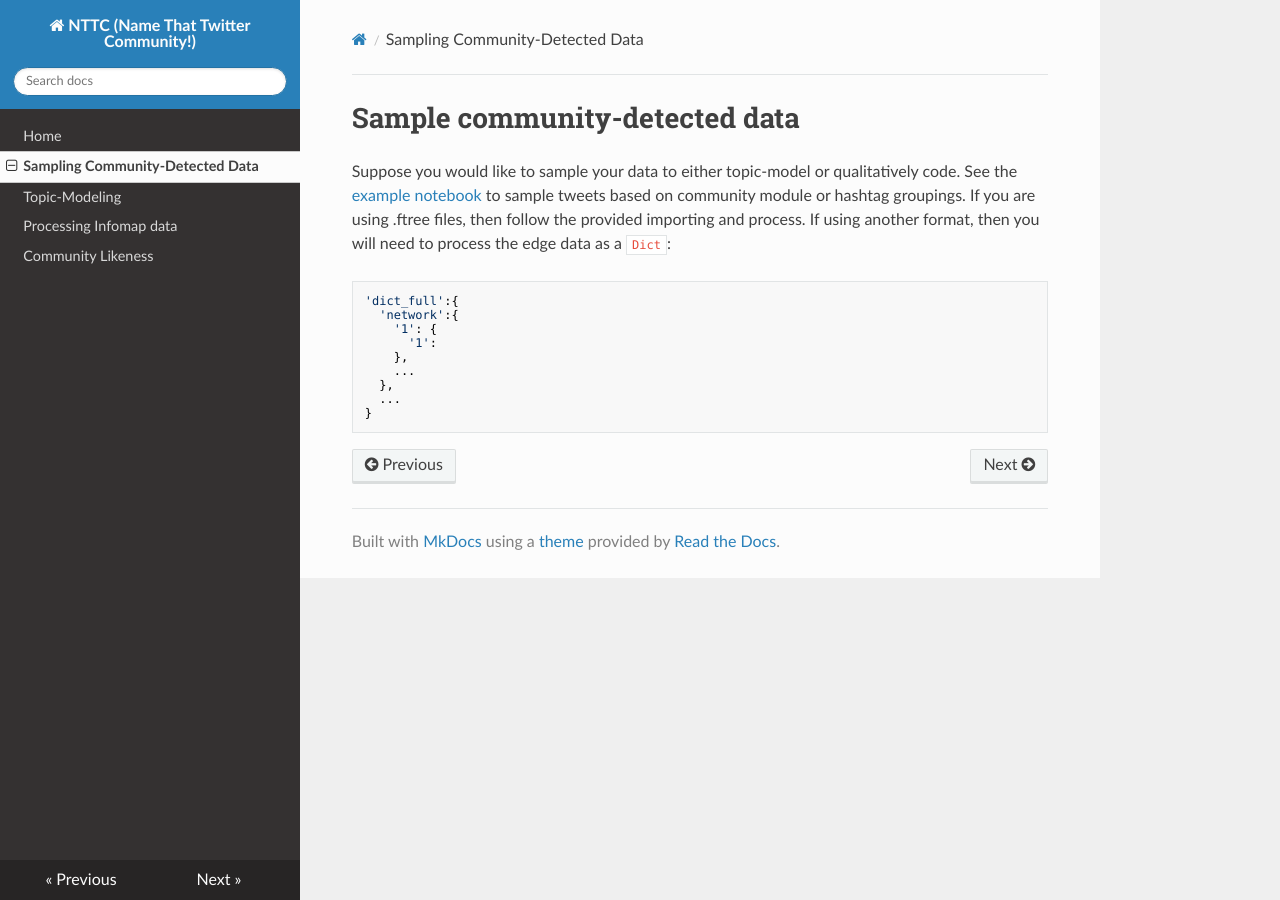
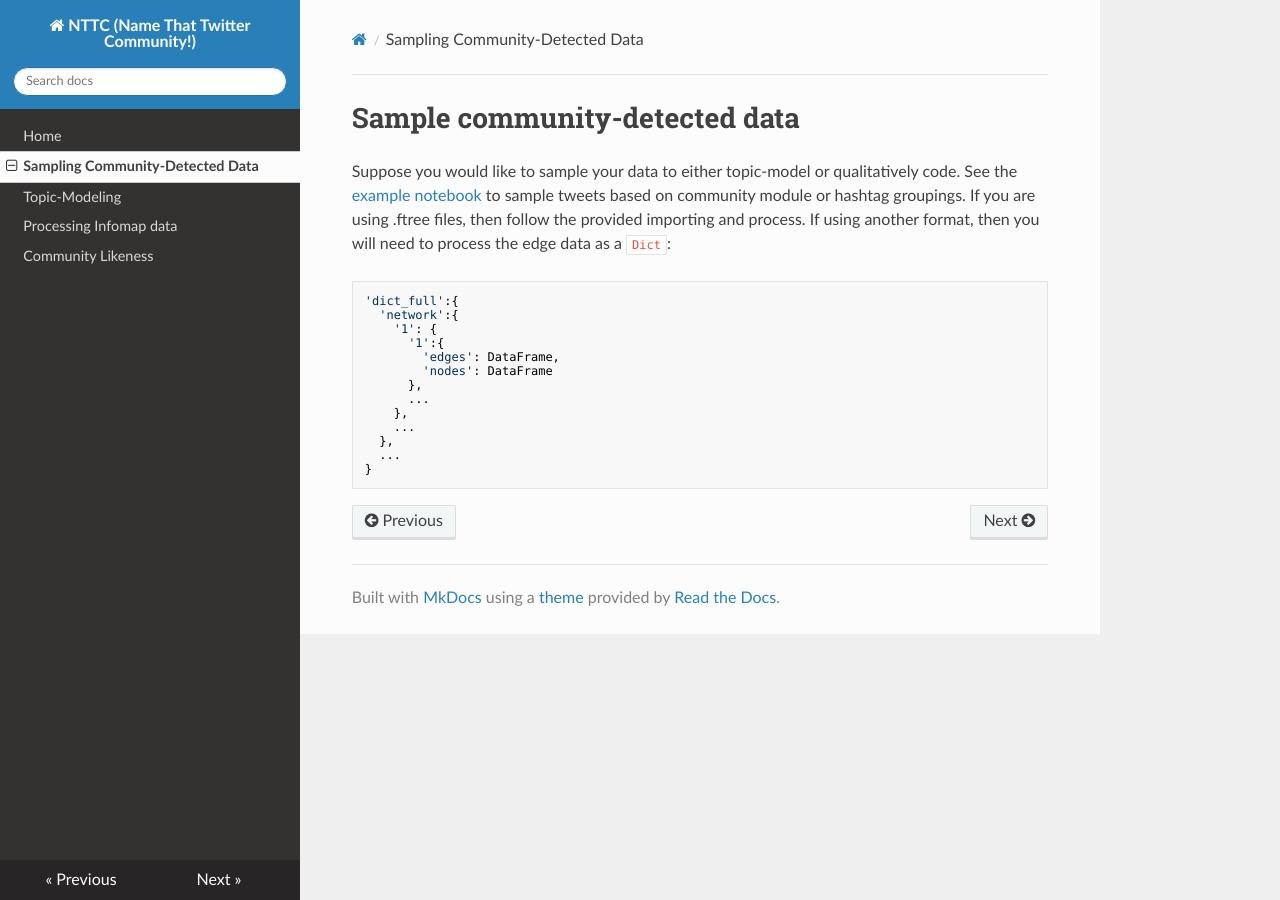
Before and after one commit to lingeringcode/nttc, an MkDocs documentation site: the page built from docs/sample-data.md, in a window 1280 px wide. Built offline with MkDocs 1.6.1, drawn with Linux system fonts in a browser that asks for light colours; nearby versions of some CDN libraries.

Commit message:
Update sample-data.md

```diff
--- a/docs/sample-data.md
+++ b/docs/sample-data.md
@@ -6,7 +6,11 @@ Suppose you would like to sample your data to either topic-model or qualitativel
 'dict_full':{
   'network':{
     '1': {
-      '1':
+      '1':{
+        'edges': DataFrame,
+        'nodes': DataFrame
+      },
+      ...
     },
     ...
   },
```
